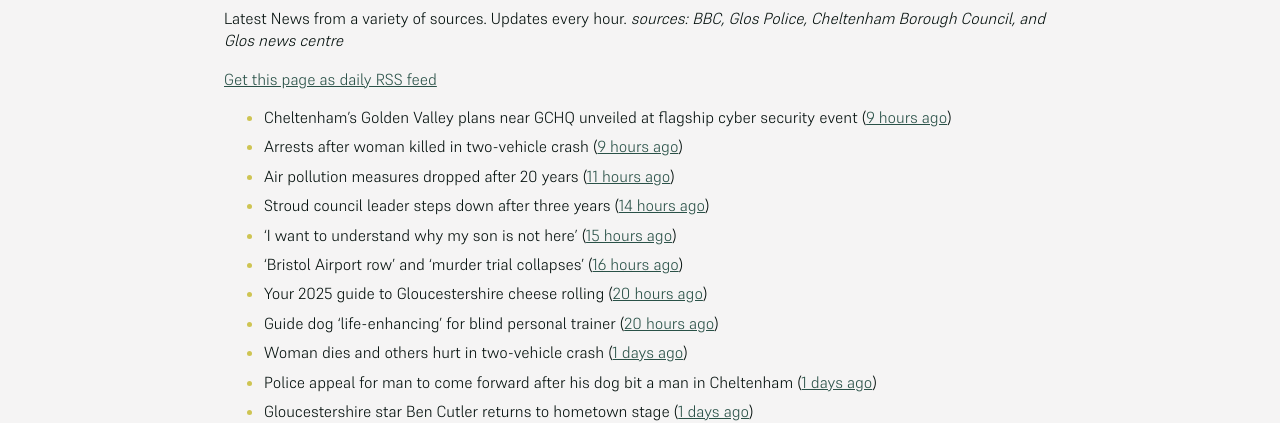
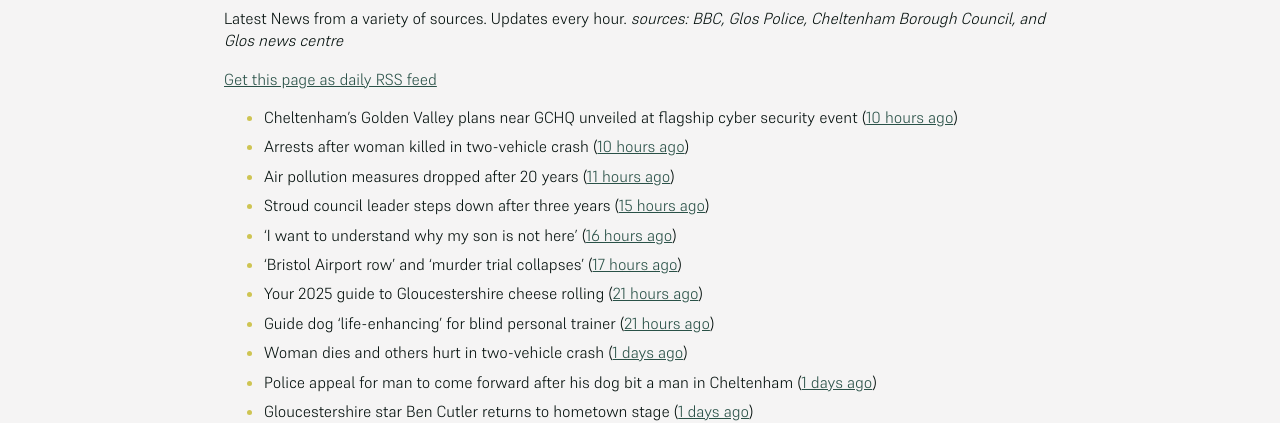
Before and after one commit to mat-0/cheltenham-open-data, a Jekyll site: the page built from _pages/news.md, in a window 1280 px wide. Shown: the part 266-689 px from the top of the page. Built offline with Jekyll 4.4.1, drawn with Linux system fonts in a browser that asks for light colours.

Commit message:
Updated 2025-05-17 03:15:32

```diff
--- a/_pages/news.md
+++ b/_pages/news.md
@@ -12,14 +12,14 @@ _sources: BBC, Glos Police, Cheltenham Borough Council, and Glos news centre_
 [Get this page as daily RSS feed](/daily.rss)
 
 <!-- news_marker starts -->
-- Cheltenham’s Golden Valley plans near GCHQ unveiled at flagship cyber security event ([9 hours ago](https://gloucesternewscentre.co.uk/cheltenhams-golden-valley-plans-near-gchq-unveiled-at-flagship-cyber-security-event/))
-- Arrests after woman killed in two-vehicle crash ([9 hours ago](https://www.bbc.com/news/articles/cz0dl0g9zxjo))
+- Cheltenham’s Golden Valley plans near GCHQ unveiled at flagship cyber security event ([10 hours ago](https://gloucesternewscentre.co.uk/cheltenhams-golden-valley-plans-near-gchq-unveiled-at-flagship-cyber-security-event/))
+- Arrests after woman killed in two-vehicle crash ([10 hours ago](https://www.bbc.com/news/articles/cz0dl0g9zxjo))
 - Air pollution measures dropped after 20 years ([11 hours ago](https://www.bbc.com/news/articles/c7v7d4091gro))
-- Stroud council leader steps down after three years ([14 hours ago](https://www.bbc.com/news/articles/c9dq58pzel5o))
-- 'I want to understand why my son is not here' ([15 hours ago](https://www.bbc.com/news/articles/c5yk7z7k4dyo))
-- 'Bristol Airport row' and 'murder trial collapses' ([16 hours ago](https://www.bbc.com/news/articles/c93lq257pd5o))
-- Your 2025 guide to Gloucestershire cheese rolling ([20 hours ago](https://www.bbc.com/news/articles/c230jj5m1yro))
-- Guide dog 'life-enhancing' for blind personal trainer ([20 hours ago](https://www.bbc.com/news/articles/cwy3j8evxg2o))
+- Stroud council leader steps down after three years ([15 hours ago](https://www.bbc.com/news/articles/c9dq58pzel5o))
+- 'I want to understand why my son is not here' ([16 hours ago](https://www.bbc.com/news/articles/c5yk7z7k4dyo))
+- 'Bristol Airport row' and 'murder trial collapses' ([17 hours ago](https://www.bbc.com/news/articles/c93lq257pd5o))
+- Your 2025 guide to Gloucestershire cheese rolling ([21 hours ago](https://www.bbc.com/news/articles/c230jj5m1yro))
+- Guide dog 'life-enhancing' for blind personal trainer ([21 hours ago](https://www.bbc.com/news/articles/cwy3j8evxg2o))
 - Woman dies and others hurt in two-vehicle crash ([1 days ago](https://www.bbc.com/news/articles/cp3qjdll89jo))
 - Police appeal for man to come forward after his dog bit a man in Cheltenham ([1 days ago](https://gloucesternewscentre.co.uk/police-appeal-for-man-to-come-forward-after-his-dog-bit-a-man-in-cheltenham/))
 - Gloucestershire star Ben Cutler returns to hometown stage ([1 days ago](https://gloucesternewscentre.co.uk/gloucestershire-star-ben-cutler-returns-to-hometown-stage/))
```
Also changed, not shown: _data/flood.json (+5 -48 lines), index.md (+4 -4 lines).
